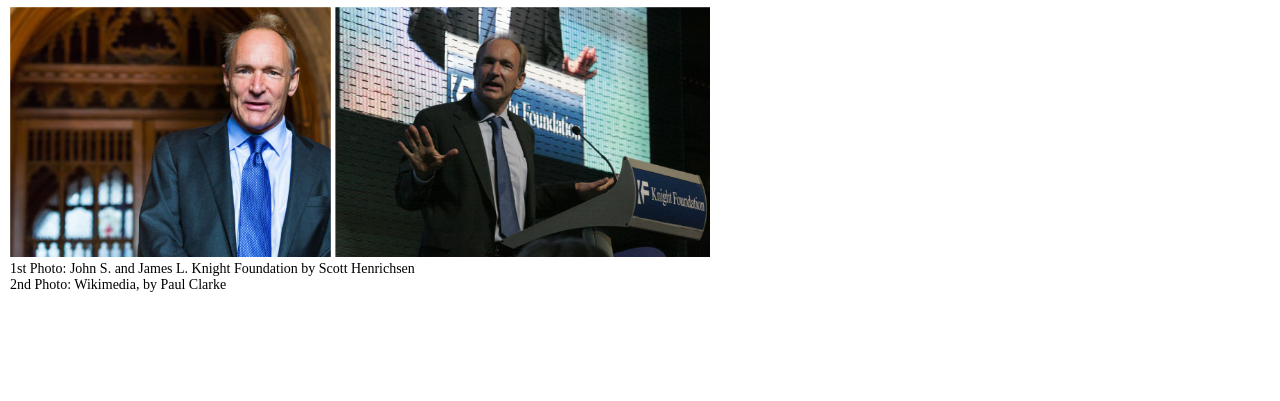
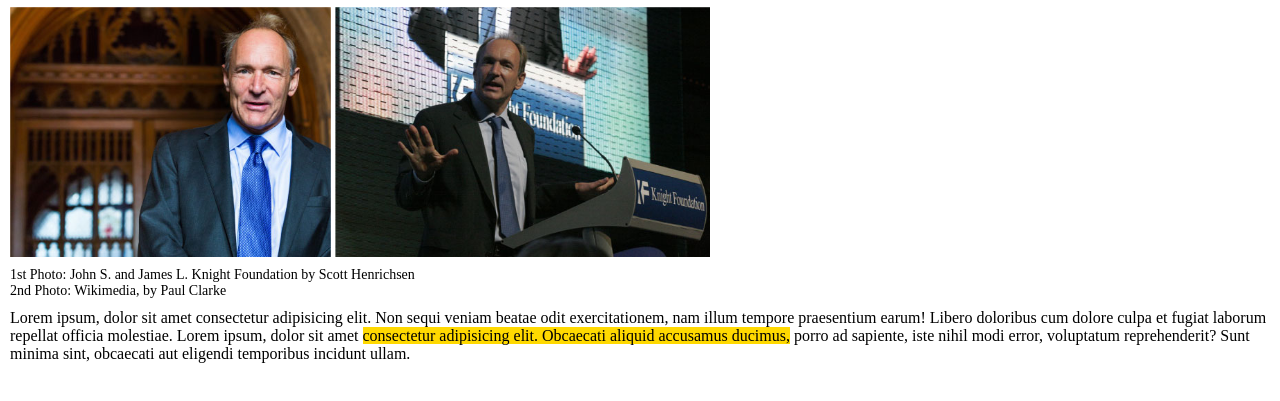
Before and after one commit to RenatoConfuorto/html-css-booleaner, a plain HTML site: page index.html in a window 1280 px wide. Shown: the part 175-576 px from the top of the page. Drawn offline with Linux system fonts and the light colour scheme.

Commit message:
MainInitt/HeaderFix

```diff
--- a/css/style.css
+++ b/css/style.css
@@ -30,7 +30,7 @@ header h1{
 }
 
 .container{
-    margin: 0 10px;
+    margin: 10px;
 }
 
 
@@ -56,3 +56,8 @@ header h1{
     height: 100%;
     width: auto;
 }
+
+/* MAIN  */
+.highlighted{
+    background-color: #ffd900;
+}
--- a/index.html
+++ b/index.html
@@ -8,6 +8,8 @@
     <link rel="stylesheet" href="css/style.css">
 </head>
 <body>
+
+    <!-- HEADER -->
     <header>
         <div class="top-head">
             <img src="img/logo.svg" alt="Logo" id="logo">
@@ -20,10 +22,19 @@
         <div class="container tim-images">
             <img src="img/tim-2.jpg" alt="Tim Berners-Lee">
             <img src="img/tim-1.jpg" alt="Tim Berners-Lee">
+        </div>
+        <div class="container">
             <div class="under-text">1st Photo: John S. and James L. Knight Foundation by Scott Henrichsen</div>
             <div class="under-text">2nd Photo: Wikimedia, by Paul Clarke</div>
         </div>
 
     </header>
+
+    <!-- MAIN  -->
+    <main>
+        <div class="container">
+            <p>Lorem ipsum, dolor sit amet consectetur adipisicing elit. Non sequi veniam beatae odit exercitationem, nam illum tempore praesentium earum! Libero doloribus cum dolore culpa et fugiat laborum repellat officia molestiae. Lorem ipsum, dolor sit amet <span class="highlighted">consectetur adipisicing elit. Obcaecati aliquid accusamus ducimus,</span> porro ad sapiente, iste nihil modi error, voluptatum reprehenderit? Sunt minima sint, obcaecati aut eligendi temporibus incidunt ullam.</p>
+        </div>
+    </main>
 </body>
 </html>
```
